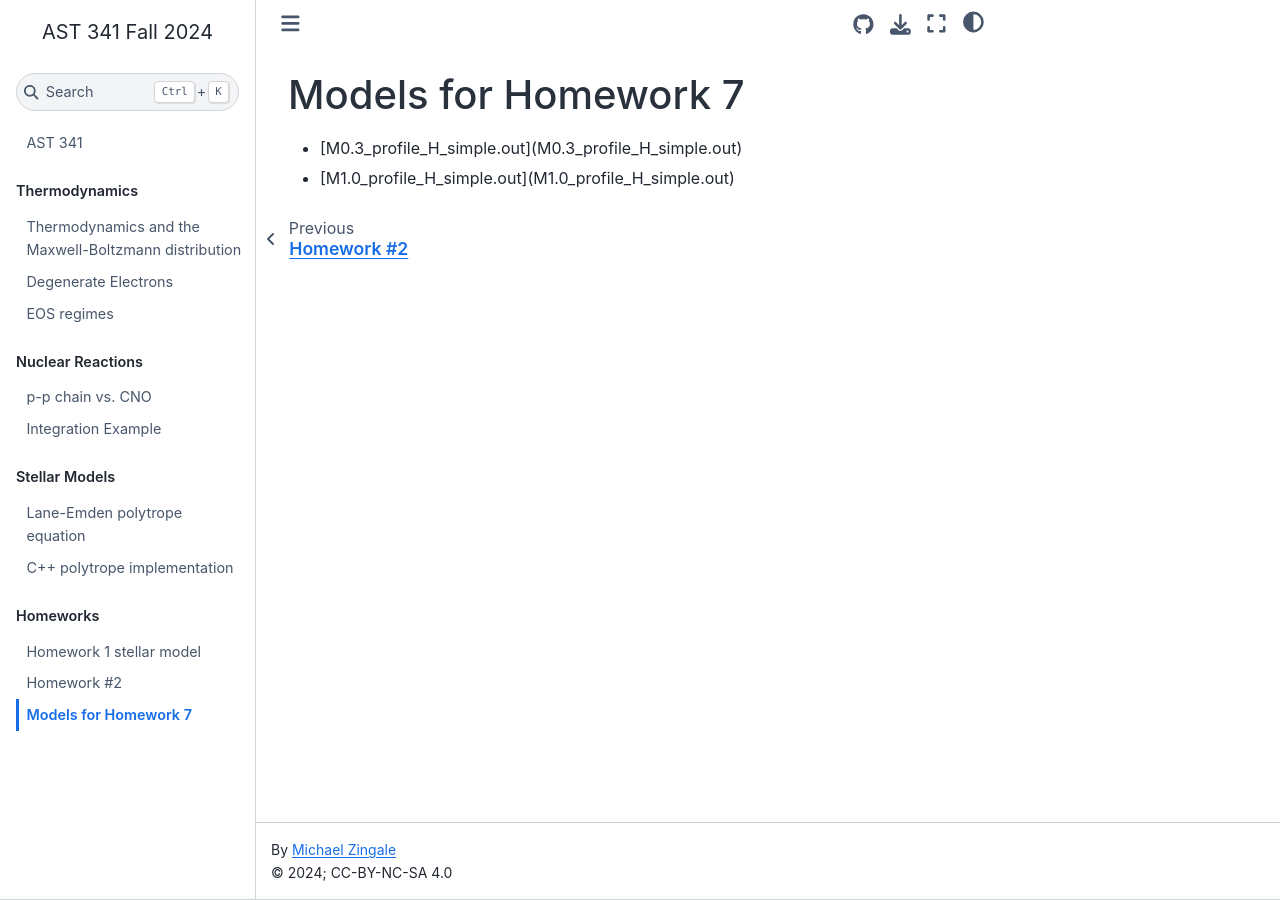
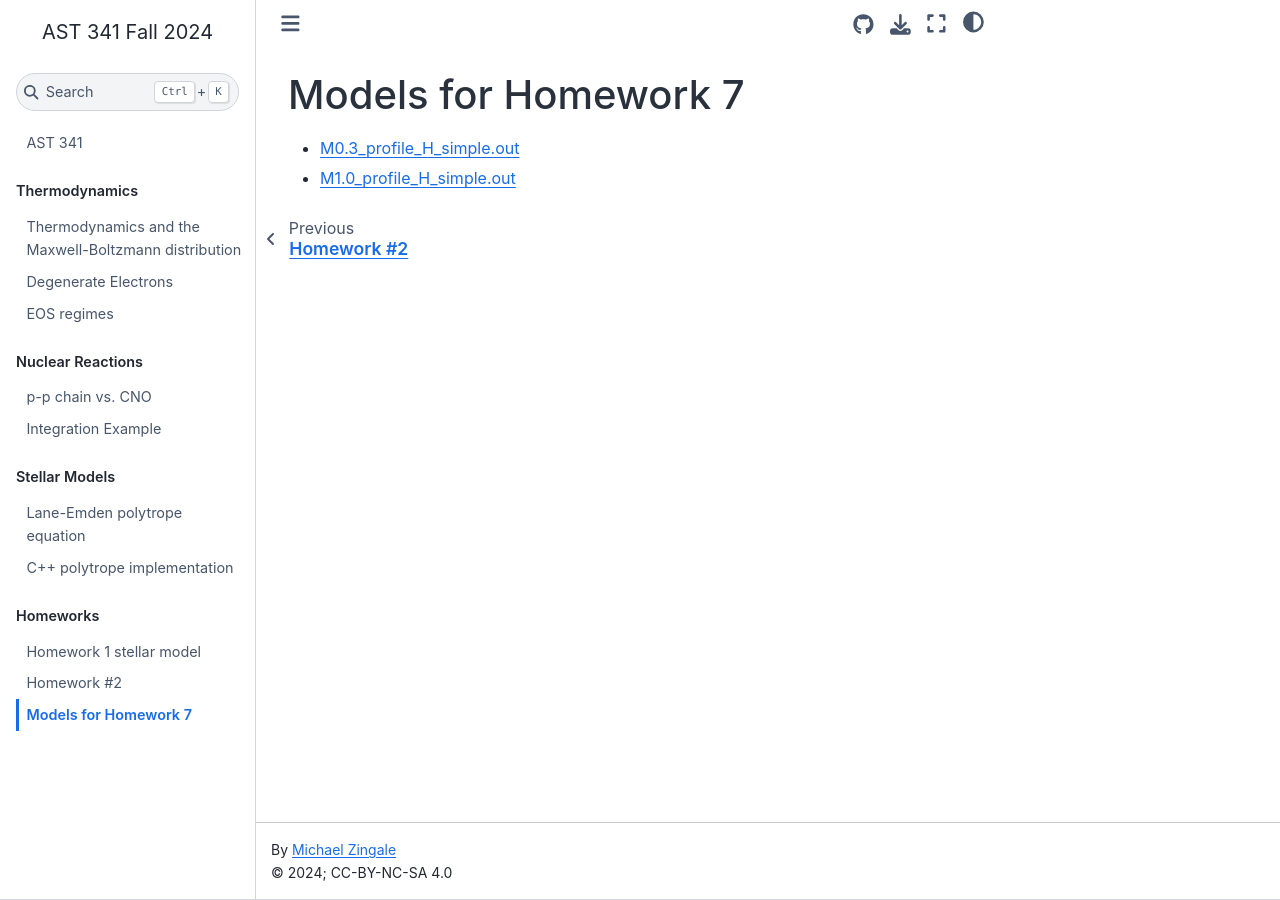
Before and after one commit to zingale/ast341-f24, a Jupyter Book: the page built from content/homework/hw7_models.rst, in a window 1280 px wide. Built offline with Jupyter Book 1.0.4 settings and Sphinx 7.4.7 and the Sphinx Book theme 1.1.4, drawn with Linux system fonts in a browser that asks for light colours; pages that are not in the unit, such as notebooks, are missing from menus.

Commit message:
fix links

```diff
--- a/content/homework/hw7_models.rst
+++ b/content/homework/hw7_models.rst
@@ -1,6 +1,6 @@
 Models for Homework 7
 =====================
 
-* [M0.3_profile_H_simple.out](M0.3_profile_H_simple.out)
+* `M0.3_profile_H_simple.out <M0.3_profile_H_simple.out>`_
 
-* [M1.0_profile_H_simple.out](M1.0_profile_H_simple.out)
+* `M1.0_profile_H_simple.out <M1.0_profile_H_simple.out>`_
```
